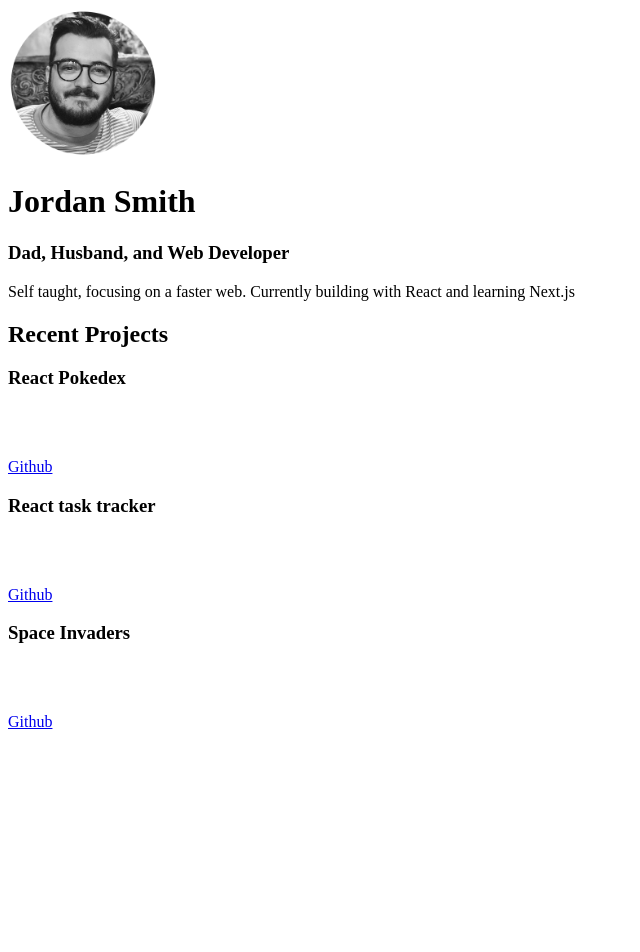
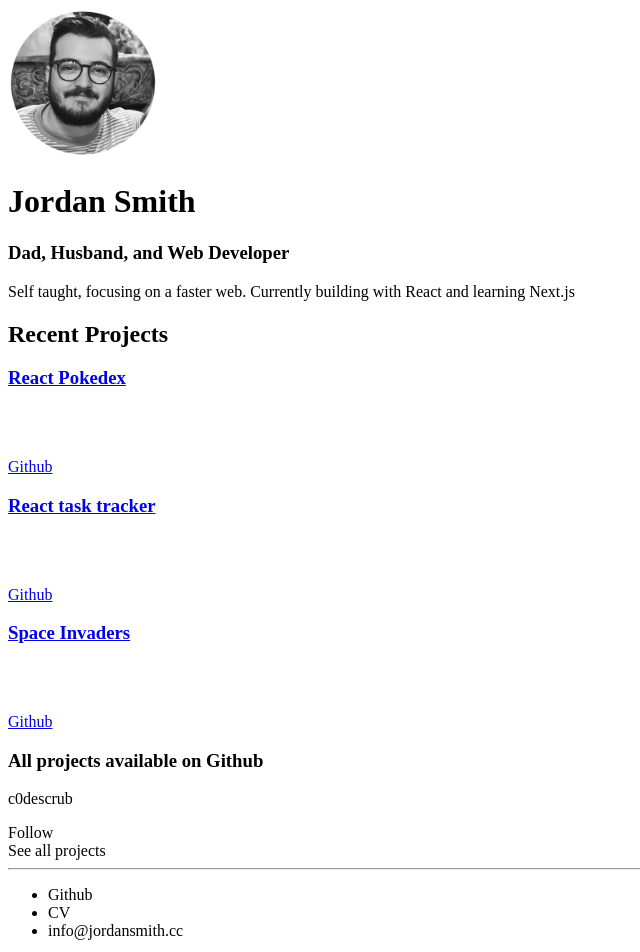
Before and after one commit to c0descrub/landing_page, a Next.js app: page / in a window 1280 px wide. Shown: the top 952 px of the page, without its empty margins (0-640 px from the left). Before the commit the page ends 800 px from the top, so only its background shows below. Built offline with nearby package versions, Linux system fonts and the light colour scheme.

Commit message:
All content added. Moving onto styling

```diff
--- a/components/Main.js
+++ b/components/Main.js
@@ -2,6 +2,7 @@ import Project from "./Project";
 
 const Main = () => {
   return (
+    <>
       <section className="main_content">
         <h2>Recent Projects</h2>
         <div className="projects-container">
@@ -22,6 +23,15 @@ const Main = () => {
           />
         </div>
       </section>
+      <section className="github-plug">
+        <h3 className="github-plug-title">All projects available on Github</h3>
+        <div className="github-plug-cta">
+          <p className="github-plug-username">c0descrub</p>
+          <div>Follow</div>
+          <div>See all projects</div>
+        </div>
+      </section>
+    </>
   );
 };
 
--- a/components/Project.js
+++ b/components/Project.js
@@ -4,22 +4,23 @@ import GitHubLogo from "../public/GitHub_logo.png";
 
 const Project = ({ projectTitle, projectLink, className }) => {
   return (
-    <div className={className}>
-      <div className="background">
-        <h3 className="project-title">{projectTitle}</h3>
     <a
       href={projectLink}
       className="project-link"
       target="_blank"
       rel="noreferrer"
     >
+      <div className={className}>
+        <div className="background">
+          <h3 className="project-title">{projectTitle}</h3>
+
           <div>
             <Image src={GitHubLogo} alt="Git Hub Logo" height={30} width={30} />
             <p>Github</p>
           </div>
-        </a>
         </div>
       </div>
+    </a>
   );
 };
 
--- a/pages/index.js
+++ b/pages/index.js
@@ -3,12 +3,14 @@ import Image from "next/image";
 import styles from "../styles/Home.module.css";
 import Header from "../components/Header";
 import Main from "../components/Main";
+import Footer from "../components/Footer";
 
 export default function Home() {
   return (
     <div className="site-container">
       <Header />
       <Main />
+      <Footer />
     </div>
   );
 }
--- a/styles/main.css
+++ b/styles/main.css
@@ -3,7 +3,7 @@
     margin: auto;
 }
 .project-1, .project-2, .project-3 {
-    margin: auto;
+
     padding: 4px;
     border-radius: 10px;
     width: 250px
@@ -19,8 +19,8 @@
 
 .projects-container {
     display: flex;
-    justify-content: flex-end;
-    align-items: flex-end;
+    justify-content: space-between;
+
 }
 .project-1 {
     background-image: linear-gradient(to right,#fde68a,#fca5a5,#fecaca);
```
Lines whose indentation alone changed are shown as unchanged.
